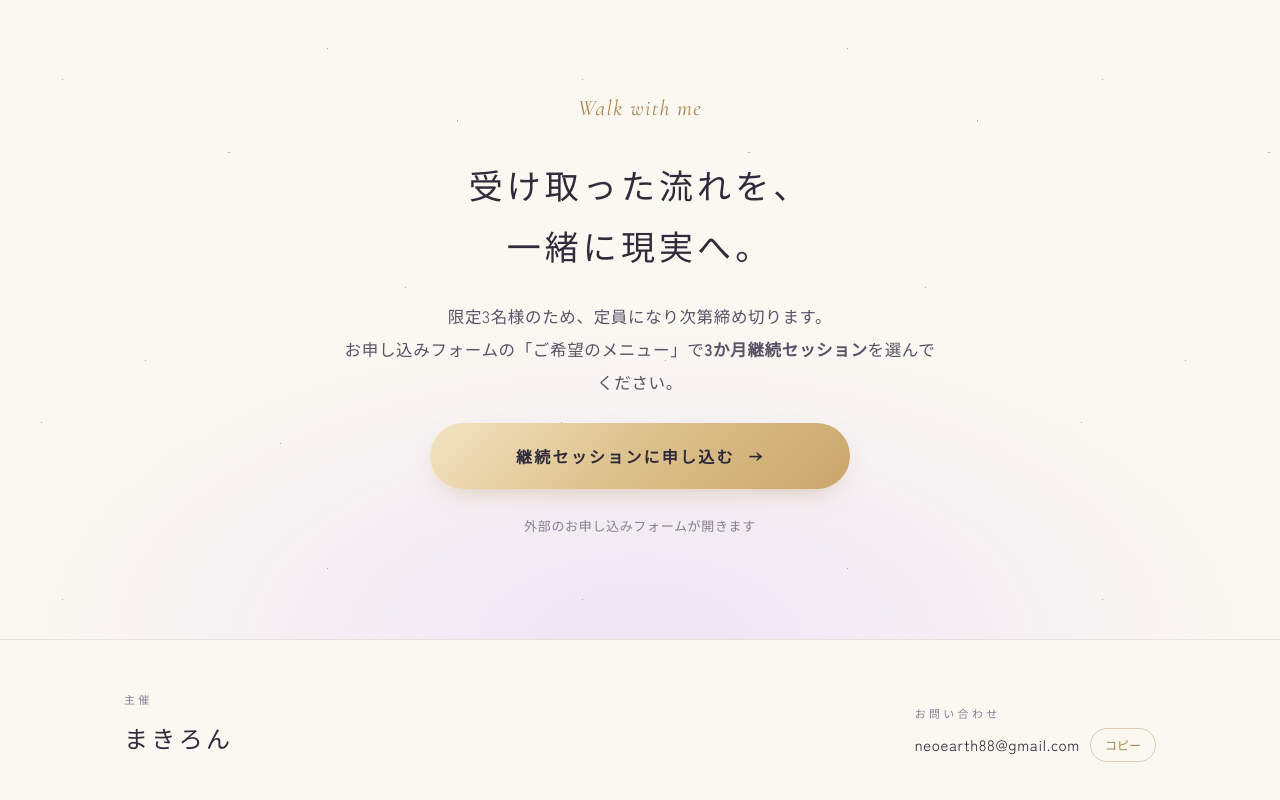
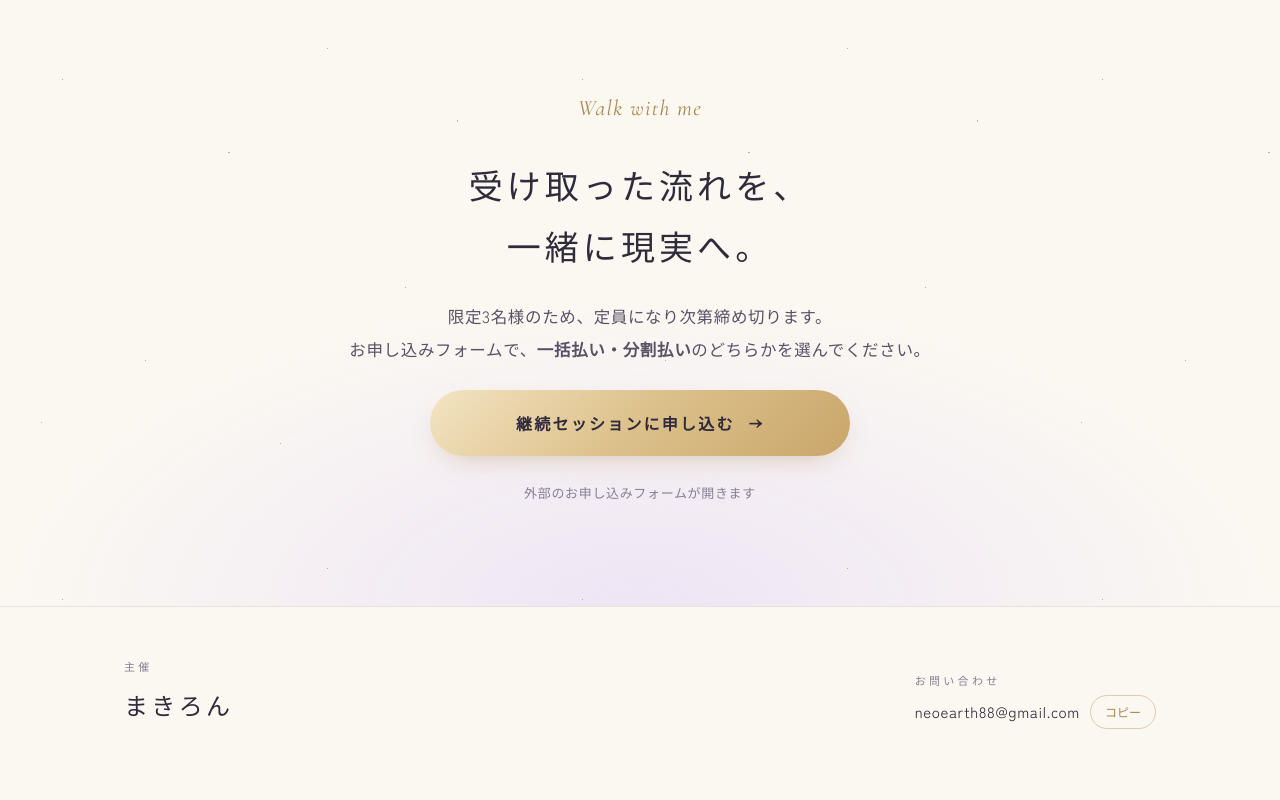
Before and after one commit to ima5x3moon-crypto/my-website, a plain HTML site: page keizoku/index.html in a window 1280 px wide. Shown: the part 5167-5967 px from the top of the page. After the commit the page ends 5944 px from the top, so only its background shows below. Drawn offline with nearby package versions, Linux system fonts and the light colour scheme.

Commit message:
keizoku LP: match apply text to form
Co-Authored-By: Claude Opus 5.5 <noreply@anthropic.com>

```diff
--- a/keizoku/index.html
+++ b/keizoku/index.html
@@ -267,7 +267,7 @@ footer .wrap{display:flex;flex-wrap:wrap;gap:28px;justify-content:space-between;
     <div class="narrow inner">
       <span class="latin" style="font-size:22px;color:var(--gold)">Walk with me</span>
       <h2>受け取った流れを、<br>一緒に現実へ。</h2>
-      <p>限定3名様のため、定員になり次第締め切ります。<br>お申し込みフォームの「ご希望のメニュー」で<br class="sp"><b>3か月継続セッション</b>を選んでください。</p>
+      <p>限定3名様のため、定員になり次第締め切ります。<br>お申し込みフォームで、<br class="sp"><b>一括払い・分割払い</b>のどちらかを選んでください。</p>
       <a class="btn" href="https://ws.formzu.net/fgen/S805951984/" target="_blank" rel="noopener">継続セッションに申し込む <span class="arr">→</span></a>
       <p class="small">外部のお申し込みフォームが開きます</p>
     </div>
```
